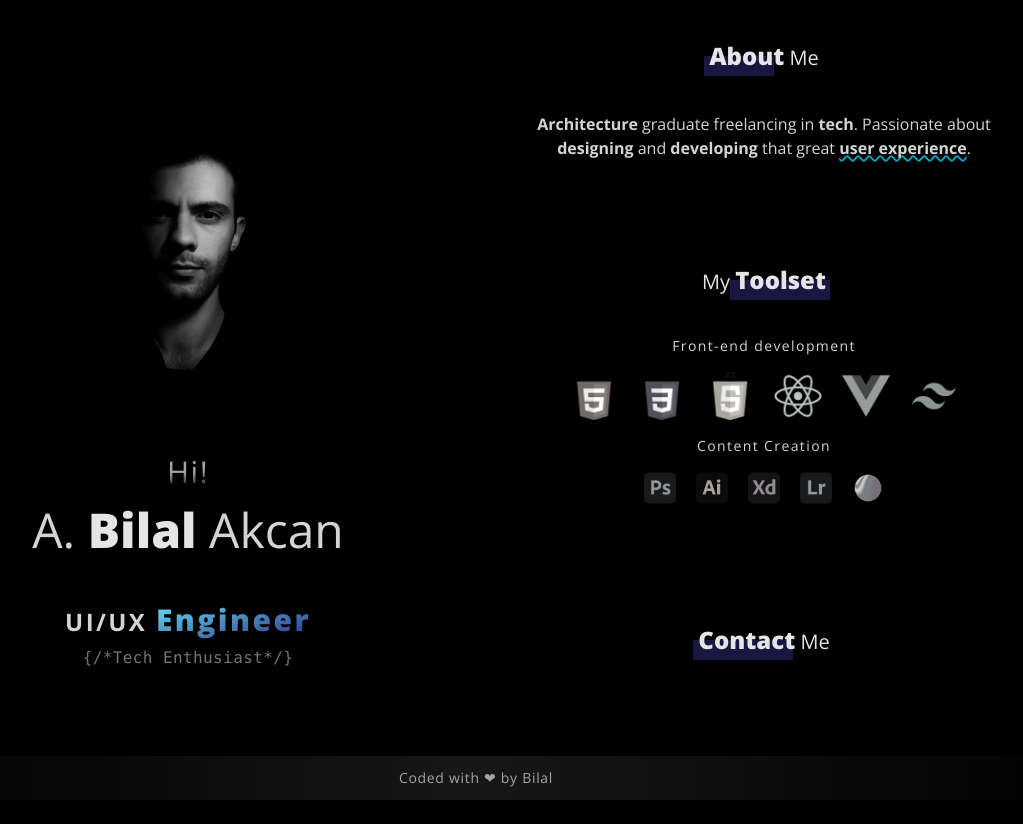
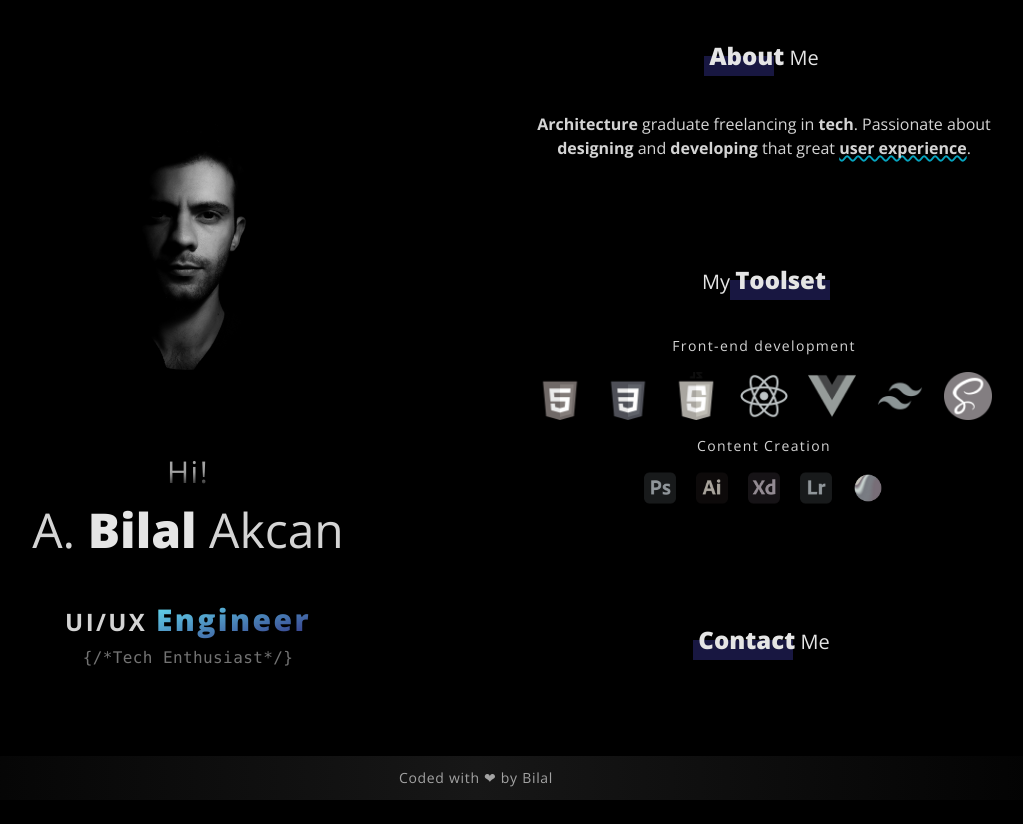
Before and after one commit to bllakcn/portfolio-bilal, a React (Create React App) app: page / in a window 1280 px wide. Shown: the whole page, without its empty margins (164-1187 px from the left). Built offline with nearby package versions, Linux system fonts and the light colour scheme.

Commit message:
add sass in Skills

```diff
--- a/src/components/Skills.js
+++ b/src/components/Skills.js
@@ -10,6 +10,7 @@ import ailogo from '../assets/ai.png'
 import lrlogo from '../assets/lr.png'
 import xdlogo from '../assets/xd.png'
 import splinelogo from '../assets/spline.png'
+import sasslogo from '../assets/sass.png'
 
 import './Skills.css'
 
@@ -19,7 +20,8 @@ const frontSkills = [
   {name:jslogo, id:3},
   {name: reactlogo, id:4},
   {name:vuelogo, id:5},
-  {name:tailwindlogo, id:6}
+  {name:tailwindlogo, id:6},
+  {name:sasslogo, id:7}
 ]
 const contentSkills = [
   {name:pslogo, id:1},
@@ -35,7 +37,7 @@ export default function Skills() {
       <h2 className='text-center text-neutral-200 text-xl my-10'>My <span className='highlight-tools relative z-10 text-2xl font-black'>Toolset</span></h2>
       <div className='mx-auto text-center'>
         <p className='font-thin mx-6 text-sm tracking-widest'>Front-end development</p>
-        <div className='grid ml-0 p-4 grid-cols-6 gap-5 grey-filtered'>
+        <div className='grid ml-0 p-4 grid-cols-7 gap-5 grey-filtered'>
           {frontSkills.map((skill) => (
             <img className='w-12' key={skill.id} src={skill.name} alt={skill.name} />
           ))}
```
Also changed, not shown: src/assets/sass.png (added).
